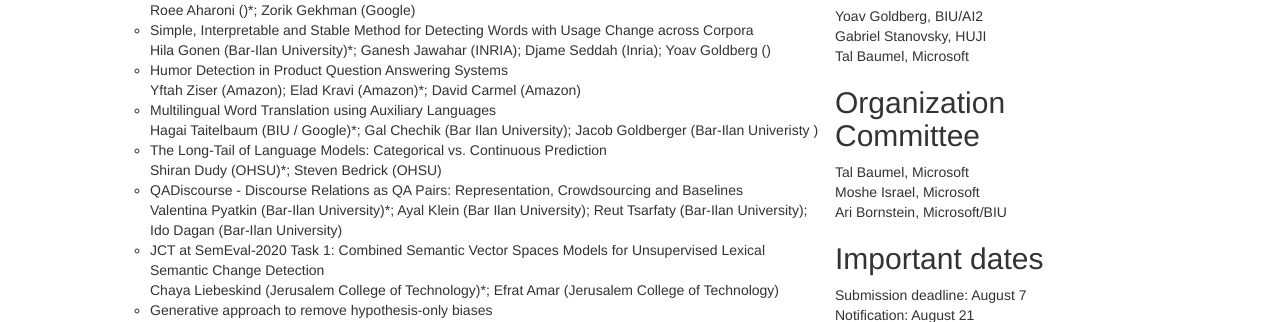
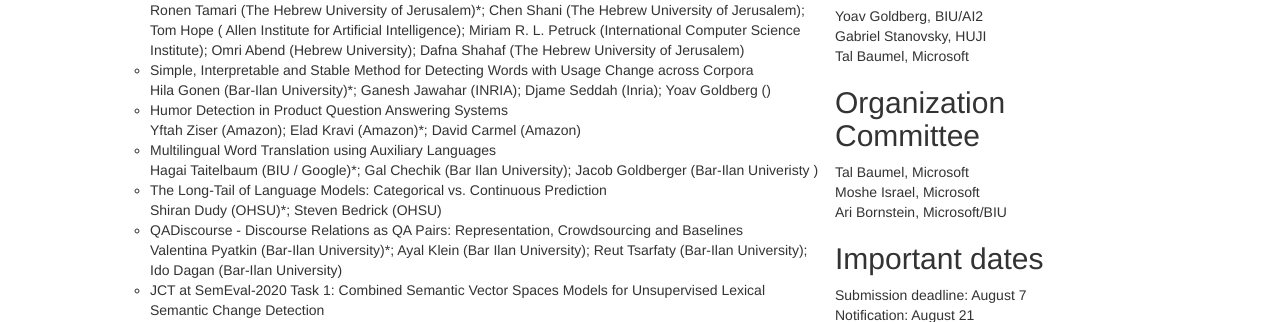
Before and after one commit to ISCOL2020/ISCOL2020.github.io, a plain HTML site: page index.html in a window 1280 px wide. Shown: the part 778-1100 px from the top of the page. Drawn offline with nearby package versions, Linux system fonts and the light colour scheme.

Commit message:
Update index.html

```diff
--- a/index.html
+++ b/index.html
@@ -87,7 +87,7 @@
 
 <li><b>10:00-11:00</b> Session 1
 <ul>
-<li>KoBE: Knowledge-Based Machine Translation Evaluation<br/>Roee Aharoni ()*; Zorik Gekhman (Google)</li>
+<li>Language (Re)modelling: Towards Embodied Language Understanding<br/>Ronen Tamari (The Hebrew University of Jerusalem)*; Chen Shani (The Hebrew University of Jerusalem); Tom Hope ( Allen Institute for Artificial Intelligence); Miriam R. L. Petruck (International Computer Science Institute); Omri Abend (Hebrew University); Dafna Shahaf (The Hebrew University of Jerusalem)</li>
 <li>Simple, Interpretable and Stable Method for Detecting Words with Usage Change across Corpora<br/>Hila Gonen (Bar-Ilan University)*; Ganesh Jawahar (INRIA); Djame Seddah (Inria); Yoav Goldberg ()</li>
 <li>Humor Detection in Product Question Answering Systems<br/>Yftah Ziser (Amazon); Elad Kravi (Amazon)*; David Carmel (Amazon)</li>
 <li>Multilingual Word Translation using Auxiliary Languages<br/>Hagai Taitelbaum (BIU / Google)*; Gal Chechik (Bar Ilan University); Jacob Goldberger (Bar-Ilan Univeristy )</li>
```
